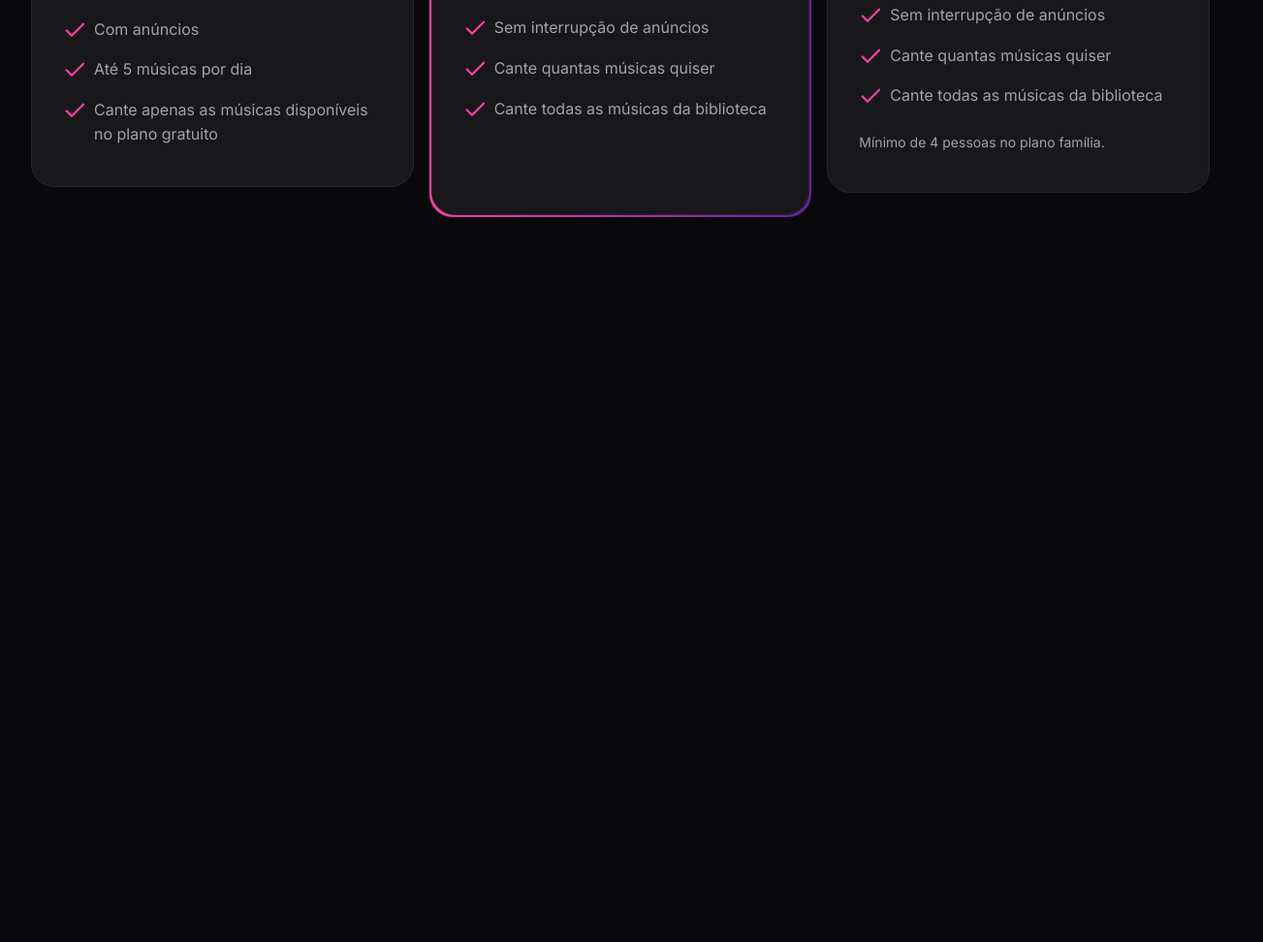
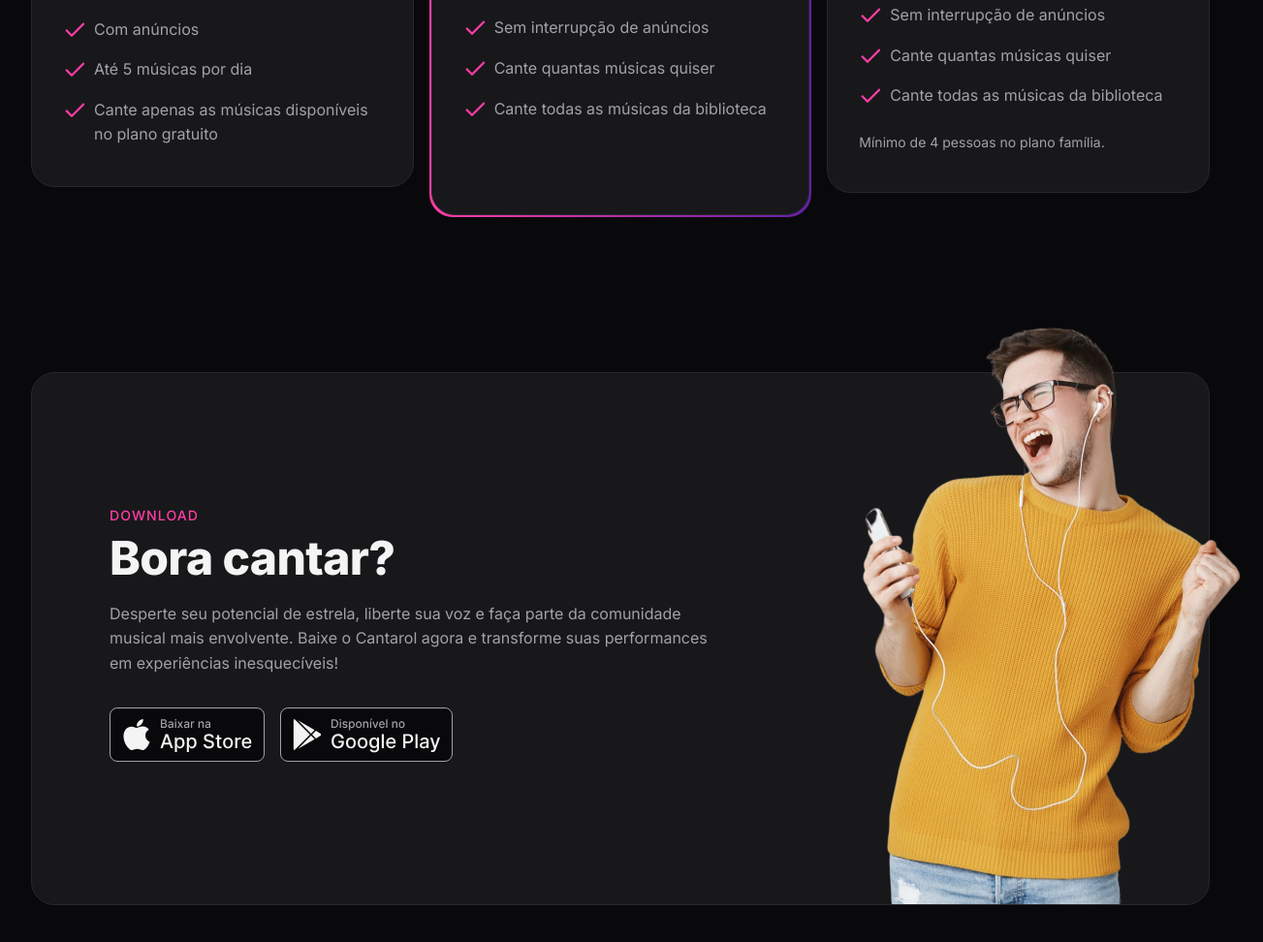
Before and after one commit to bastos88/Cantarol, a plain HTML site: page index.html in a window 1280 px wide. Shown: the part 3240-4212 px from the top of the page at 97% size, 1303 px wide, since content can reach past the window. Before the commit the page ends 3544 px from the top, so only its background shows below. Drawn offline with Linux system fonts and the light colour scheme.

Commit message:
download section

```diff
--- a/index.html
+++ b/index.html
@@ -183,6 +183,36 @@
 
         </div>
     </section>
+
+    <section id="download">
+        <div class="container py-xl">
+            <div class="card px-lg even-columns items-center">
+                <div>
+                    <header>
+                        <strong>download</strong>
+                        <h2>Bora cantar?</h2>
+                    </header>
+                    <p>Desperte seu potencial de estrela, liberte sua voz e faça
+                        parte da comunidade musical mais
+                        envolvente.
+                        Baixe o Cantarol agora e transforme suas performances em experiências inesquecíveis!
+                    </p>
+                    <div class="buttons flex gap-1">
+                        <a href="#">
+                            <img src="/assets/icons/applestore.svg" alt="">
+                        </a>
+                        <a href="#">
+                            <img src="/assets/icons/playstore.svg" alt="">
+                        </a>
+                    </div>
+                </div>
+
+                <img src="/assets/imgs/rapaz-ouvindo-musica-com-fones-de-ouvido-e-cantando-no-aplicativo-de-karaoke-removebg 1.png"
+                    alt="">
+
+            </div>
+        </div>
+    </section>
 </body>
 
 </html>
--- /dev/null
+++ b/styles/download.css
@@ -0,0 +1,31 @@
+#download {
+    .card {
+        padding: 3rem 1.5rem 15rem;
+        position: relative;
+        & > img {
+            width: 14.5rem;
+            position: absolute;
+            bottom: 0;
+            right: -3.5rem;
+        }
+    }
+
+    .buttons {
+        flex-wrap: wrap;
+        margin-top: 2rem;
+    }
+
+    @media (width >= 80em) {
+        .card {
+            padding: 8.75rem 5rem;
+
+            & > div:nth-child(1) {
+                max-width: 40rem;
+            }
+
+            & > img {
+                width: 29.125rem;
+            }
+        }
+    }
+}
--- a/styles/index.css
+++ b/styles/index.css
@@ -9,3 +9,4 @@
 @import url(cards.css);
 @import url(features.css) (width >= 80rem);
 @import url(pricing.css);
+@import url(download.css);
```
Also changed, not shown: assets/icons/applestore.svg (added), assets/icons/playstore.svg (added).
